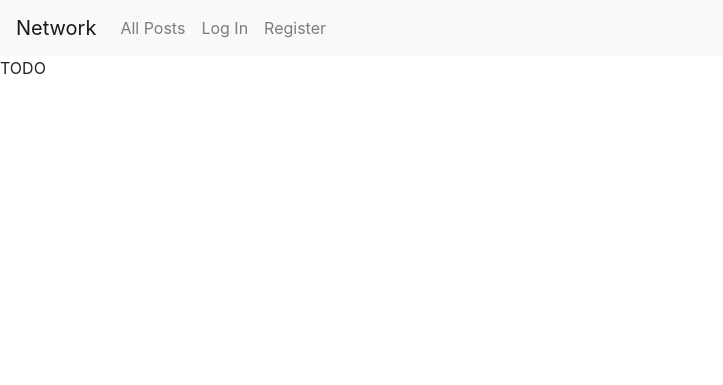
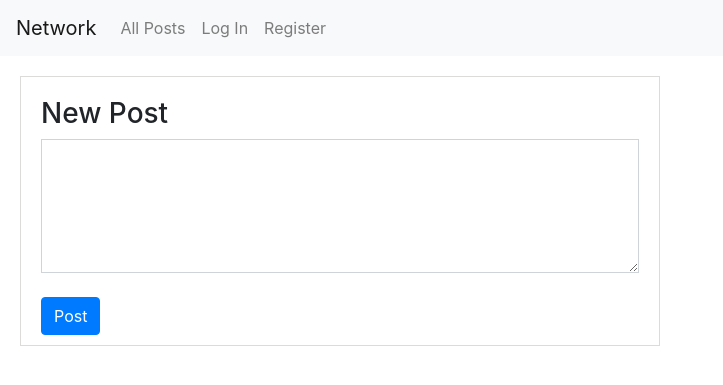
Before and after one commit to GorskiMarekGM/Project4-Python-CS50, a Django app: page / in a window 1280 px wide. Shown: the top 385 px of the page, without its empty margins (0-723 px from the left). Run offline with Django 3.2, Linux system fonts and the light colour scheme; some libraries are stand-ins or nearby versions.

Commit message:
new post form

```diff
--- a/network/static/network/styles.css
+++ b/network/static/network/styles.css
@@ -0,0 +1,7 @@
+.post-add-container{
+    height: 270px;
+    width: 50%;
+    padding: 20px;
+    margin: 20px;
+    border: 1px solid rgb(221, 218, 218);
+}
--- a/network/templates/network/index.html
+++ b/network/templates/network/index.html
@@ -1,5 +1,15 @@
 {% extends "network/layout.html" %}
 
 {% block body %}
-    TODO
+<div class="post-add-container">
+    <form action="" method="POST">
+        {% csrf_token %}
+        <h3>New Post</h3>
+        <textarea class="form-control rounded-0" name="post-textarea" rows="5"></textarea>
+        <input type="hidden" name="auction_id" value=""></input>
+        <br>
+        <input type="submit" value="Post" class="btn btn-primary mb-2">
+    </form>
+</div>
+
 {% endblock %}
```
